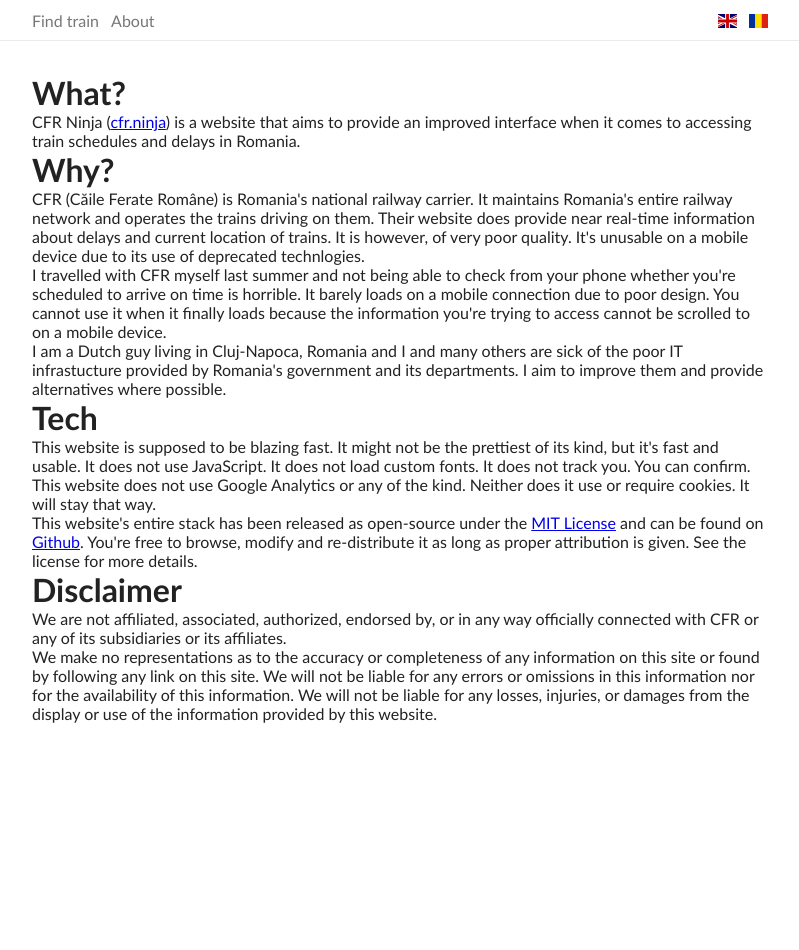
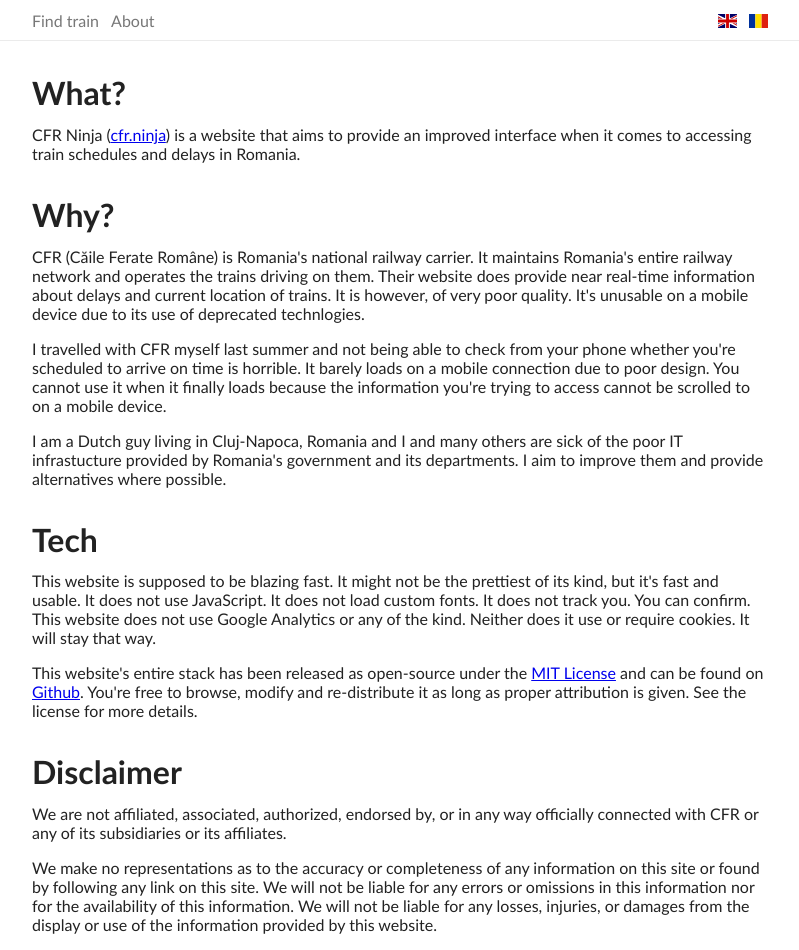
Before and after one commit to Photonios/cfr.ninja, a Python web app: template cfrweb/templates/about.html in a window 1280 px wide. Shown: the part 108-1058 px from the top of the page, without its empty margins (240-1039 px from the left). Before the commit the page ends 831 px from the top, so only its background shows below. Run offline with Jinja, Linux system fonts and the light colour scheme; the template is opened without the code that fills it, so the values that code supplies are empty.

Commit message:
Fixed formatting of the about page

```diff
--- a/cfrweb/templates/base.html
+++ b/cfrweb/templates/base.html
@@ -19,6 +19,15 @@
             * {
                 margin: 0;
                 padding: 0;
+            }
+
+            h1 {
+                margin-top: 1em;
+                margin-bottom: 0.4em;
+            }
+
+            p {
+                margin-bottom: 1em;
             }
 
             .centered {
```
